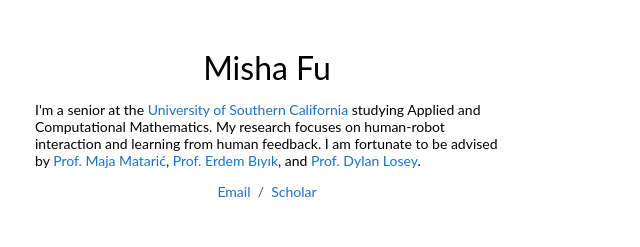
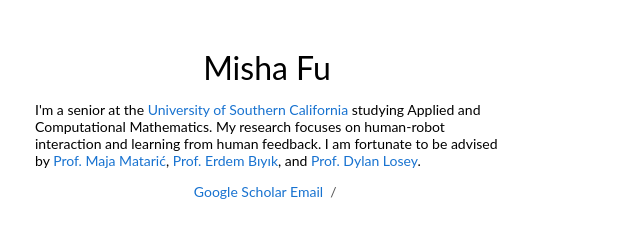
Before and after one commit to mishafu123/mishafu123.github.io, a plain HTML site: page index.html in a window 1280 px wide. Shown: the top 247 px of the page, 225-865 px from the left. Drawn offline with Linux system fonts and the light colour scheme; a web font is replaced by a local one.

Commit message:
Update index.html

```diff
--- a/index.html
+++ b/index.html
@@ -28,11 +28,11 @@
             I am fortunate to be advised by <a href="https://maja-mataric.web.app/">Prof. Maja Matarić</a>, <a href="https://ebiyik.github.io/">Prof. Erdem Bıyık</a>, and <a href="https://dylanlosey.com/">Prof. Dylan Losey</a>.
           </p>
           <p class="bio-links">
-            <a href="mailto:mishafu@usc.edu">Email</a> &nbsp;/&nbsp;
             <!-- CV: after you upload data/MishaFu-CV.pdf, delete the two arrow markers around the next line
             <a href="data/MishaFu-CV.pdf">CV</a> &nbsp;/&nbsp;
             -->
-            <a href="https://scholar.google.com/citations?user=33Sax_4AAAAJ&amp;hl=en">Scholar</a>
+            <a href="https://scholar.google.com/citations?user=33Sax_4AAAAJ&amp;hl=en">Google Scholar</a>
+            <a href="mailto:mishafu@usc.edu">Email</a> &nbsp;/&nbsp;
           </p>
         </div>
         <!-- PHOTO: after you upload images/MishaFu.jpg, delete the two arrow markers around this block
```
